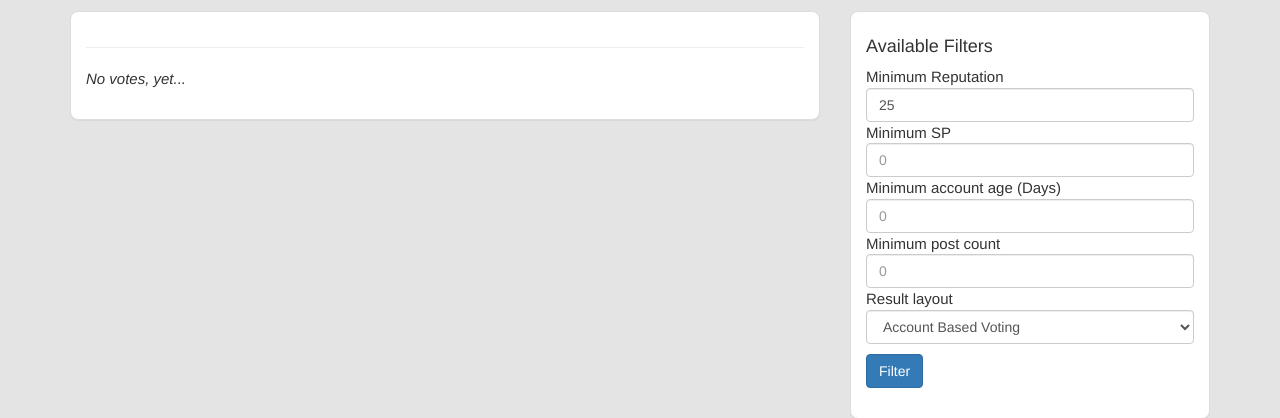
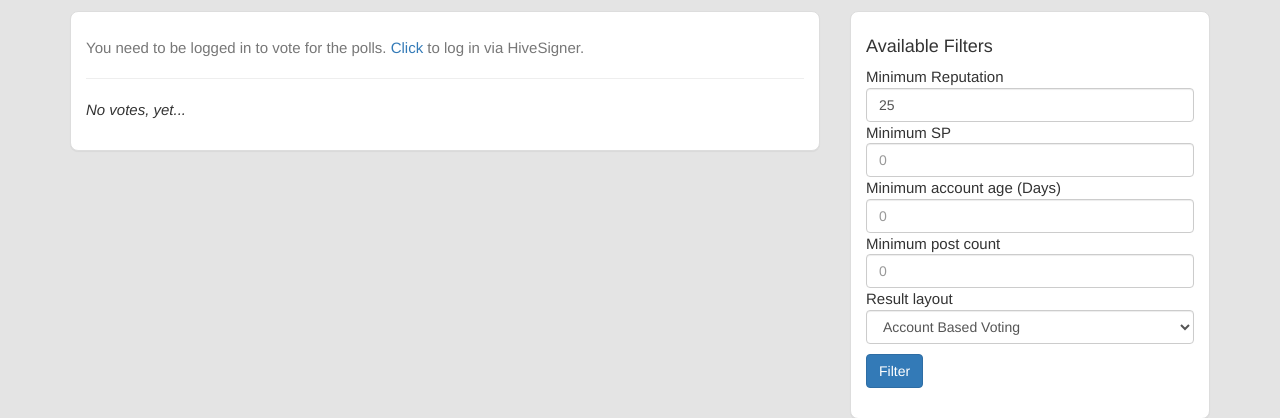
Before and after one commit to emre/dpoll.xyz, a Django app: template dpoll/templates/poll_detail.html in a window 1280 px wide. Shown: the part 176-594 px from the top of the page. Run offline with Django 3.2, Linux system fonts and the light colour scheme; the template is opened without the code that fills it, so the values that code supplies are empty; some libraries are stand-ins or nearby versions.

Commit message:
Add login link back

```diff
--- a/dpoll/templates/poll_detail.html
+++ b/dpoll/templates/poll_detail.html
@@ -65,7 +65,12 @@
                                             Vote
                                         </button>
                                     {% else %}
+				                                                <div class="text-muted">You need to be logged in to vote for
+                                            the polls. <a href="{% url 'login' %}">Click</a> to log in
+                                            via HiveSigner.
 
+
+                                        </div>
                                     {% endif %}
 
                                     {% if request.user.username == poll.username and poll.is_editable %}
```
